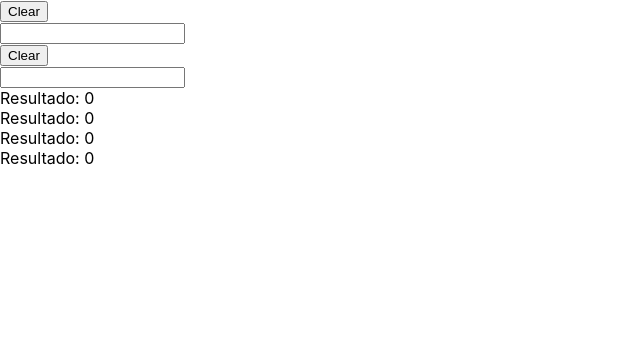
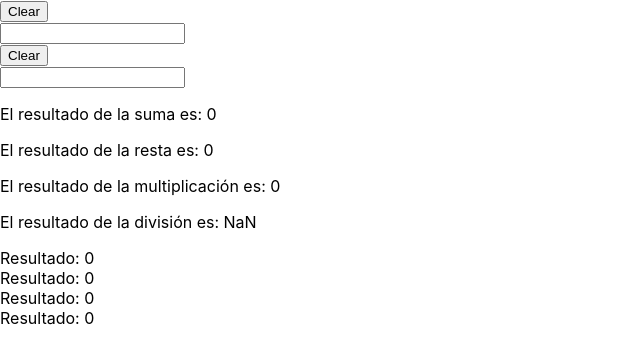
Before and after one commit to juanquattordio/calculadoraAvanzada, a React (Create React App) app: page / in a window 1280 px wide. Shown: the top 362 px of the page, without its empty margins (0-640 px from the left). Built offline with nearby package versions, Linux system fonts and the light colour scheme.

Commit message:
Se agrega componente Result que renderiza operaciones

```diff
--- a/src/CalcAvanzada.js
+++ b/src/CalcAvanzada.js
@@ -3,6 +3,7 @@ import './App.css';
 import ClearButton from './ClearButton';
 import Input from './Input';
 import Resultado from './Resultado';
+import Result from './Result';
 
 class CalcAvanzada extends Component {
     state = {
@@ -34,6 +35,8 @@ class CalcAvanzada extends Component {
                 <ClearButton name="input2" onClick={this.clear}></ClearButton>
                 <Input name="input2" onChange={this.changeValue}></Input>
 
+                <Result value={this.state.input1} value2={this.state.input2}></Result>
+
                 <Resultado label="suma" value={this.state.suma}></Resultado>
                 <Resultado label="resta" value={this.state.resta}></Resultado>
                 <Resultado label="multiplicación" value={this.state.multiplicacion}></Resultado>
--- /dev/null
+++ b/src/Result.js
@@ -0,0 +1,26 @@
+import { useState, useEffect } from "react"
+
+function Result(props) {
+    let [resultadoSuma, setResultadoSuma] = useState(0);
+    let [resultadoResta, setResultadoResta] = useState(0);
+    let [resultadoMult, setResultadoMult] = useState(0);
+    let [resultadoDiv, setResultadoDiv] = useState(0);
+
+    useEffect(() => {
+        setResultadoSuma(parseFloat(props.value) + parseFloat(props.value2))
+        setResultadoResta(parseFloat(props.value) - parseFloat(props.value2))
+        setResultadoMult(parseFloat(props.value) * parseFloat(props.value2))
+        setResultadoDiv(parseFloat(props.value) / parseFloat(props.value2))
+    }, [props])
+
+    return (
+        <div>
+            <p>El resultado de la suma es: {resultadoSuma} </p>
+            <p>El resultado de la resta es: {resultadoResta} </p>
+            <p>El resultado de la multiplicación es: {resultadoMult} </p>
+            <p>El resultado de la división es: {resultadoDiv} </p>
+
+        </div>
+    )
+}
+export default Result
```
